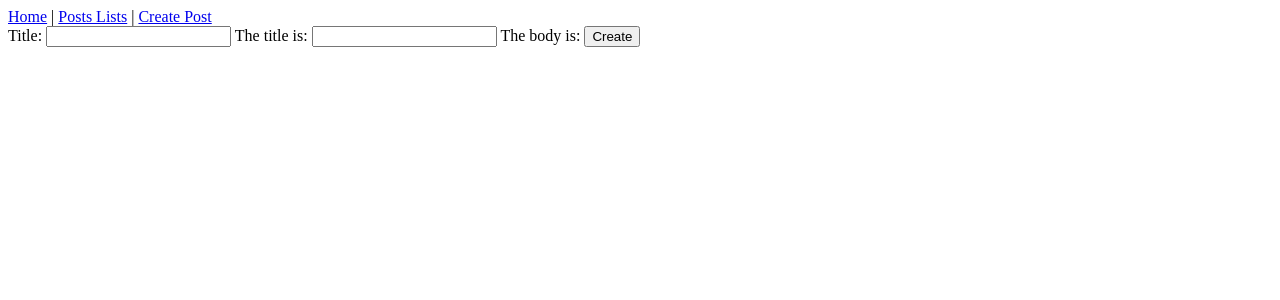
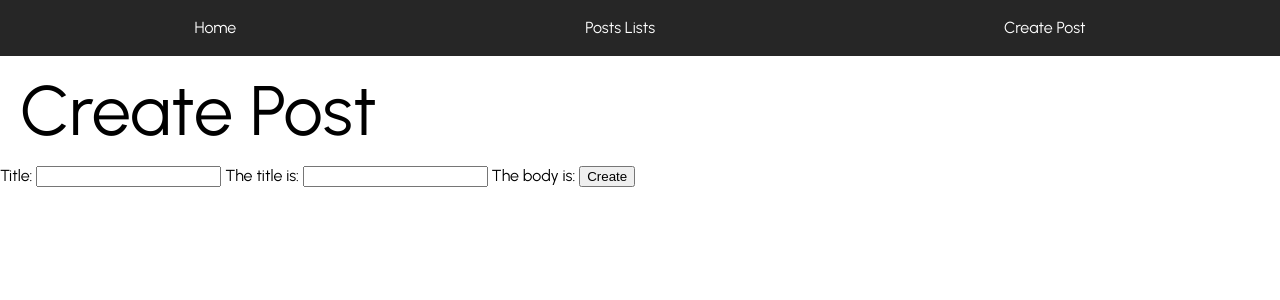
Before and after one commit to danieltellezllinas/Feedy, a Vue app: page /posts/create in a window 1280 px wide. Shown: the top 300 px of the page. Built offline with nearby package versions, Linux system fonts and the light colour scheme.

Commit message:
Some styles

```diff
--- a/src/App.vue
+++ b/src/App.vue
@@ -1,11 +1,74 @@
 <template>
-  <nav>
-    <router-link to="/">Home</router-link> |
-    <router-link to="/posts">Posts Lists</router-link> |
-    <router-link to="/posts/create">Create Post</router-link>
-  </nav>
+  <Navbar />
   <router-view />
 </template>
 
-<!-- <style>
-</style> -->
+<script>
+import Navbar from "./components/Navbar.vue";
+export default {
+  name: "App",
+  components: {
+    Navbar,
+  },
+};
+</script>
+
+<style>
+@import url('https://fonts.googleapis.com/css2?family=Urbanist:ital,wght@0,100;0,200;0,300;0,400;0,500;0,600;0,700;0,800;0,900;1,100;1,200;1,300;1,400;1,500;1,600;1,700;1,800;1,900&display=swap');
+
+html, body, div, span, applet, object, iframe,
+h1, h2, h3, h4, h5, h6, p, blockquote, pre,
+a, abbr, acronym, address, big, cite, code,
+del, dfn, em, img, ins, kbd, q, s, samp,
+small, strike, strong, sub, sup, tt, var,
+b, u, i, center,
+dl, dt, dd, ol, ul, li,
+fieldset, form, label, legend,
+table, caption, tbody, tfoot, thead, tr, th, td,
+article, aside, canvas, details, embed,
+figure, figcaption, footer, header, hgroup,
+menu, nav, output, ruby, section, summary,
+time, mark, audio, video {
+	margin: 0;
+	padding: 0;
+	border: 0;
+	font-size: 100%;
+	font: inherit;
+	vertical-align: baseline;
+}
+/* HTML5 display-role reset for older browsers */
+article, aside, details, figcaption, figure,
+footer, header, hgroup, menu, nav, section {
+	display: block;
+}
+body {
+	line-height: 1;
+}
+ol, ul {
+	list-style: none;
+}
+blockquote, q {
+	quotes: none;
+}
+blockquote:before, blockquote:after,
+q:before, q:after {
+	content: '';
+	content: none;
+}
+table {
+	border-collapse: collapse;
+	border-spacing: 0;
+}
+a{
+  text-decoration:none;
+  color: white;
+}
+
+p{
+  color: #262626;
+}
+
+body{
+  font-family: 'Urbanist', sans-serif;
+}
+</style>
--- a/src/components/DeletePost.vue
+++ b/src/components/DeletePost.vue
@@ -1,5 +1,5 @@
 <template>
-    <button v-on:click="detelePost(id)">Delete post {{ id }}</button>
+  <img v-on:click="detelePost(id)" class='img--icondelete' src="https://cdn-icons-png.flaticon.com/512/458/458594.png" />
 </template>
 
 <script>
@@ -8,19 +8,32 @@ export default {
   name: "DeletePost",
 
   props: {
-        id: Number
+    id: Number,
   },
 
   methods: {
     detelePost(id) {
       fetch(`https://jsonplaceholder.typicode.com/posts/${id}`, {
-                method: 'DELETE',
-            }).then(() => {
-                this.$router.push('/posts').then(() => {
-                    window.alert('Post deleted')
+        method: "DELETE",
       })
-            }).catch((err) => { console.error(err) })
+        .then(() => {
+          this.$router.push("/posts").then(() => {
+            window.alert("Post deleted");
+          });
+        })
+        .catch((err) => {
+          console.error(err);
+        });
     },
   },
 };
 </script>
+
+<style>
+
+.img--icondelete{
+  width: 20px;
+  height: fit-content;
+}
+
+</style>
--- a/src/components/GetPosts.vue
+++ b/src/components/GetPosts.vue
@@ -1,11 +1,13 @@
 <template>
-  <div v-for="post in posts" :key="post.id">
-    <a class="div--global" :href="`/posts/${post.id}`">
+<h1 class="h1--titleglobal">Post Lists</h1>
+<div class="div--global">
+  <div class="div--globalpost" v-for="post in posts" :key="post.id">
+    <a :href="`/posts/${post.id}`">
       <p>{{ post.title }}</p>
-      <p>Post id: {{ post.id }}</p>
     </a>
     <DeletePost :id="post.id" />
   </div>
+</div>
 </template>
 
 <script>
@@ -39,12 +41,26 @@ export default {
 </script>
 
 <style scoped>
-.div--global {
+
+.h1--titleglobal{
+  font-size: 70px;
+  padding: 20px;
+}
+
+.div--globalpost {
   background-color: #fdeee7;
   display: flex;
   width: fit-content;
   margin: 20px;
   padding: 20px;
   border-radius: 2px;
+  color: #262626;
+  width: 200px;
+  justify-content: space-between;
+}
+
+.div--global{
+  display: flex;
+  flex-wrap: wrap;
 }
 </style>
--- /dev/null
+++ b/src/components/Navbar.vue
@@ -0,0 +1,18 @@
+<template>
+  <nav class="navbar">
+    <router-link to="/">Home</router-link>
+    <router-link to="/posts">Posts Lists</router-link>
+    <router-link to="/posts/create">Create Post</router-link>
+  </nav>
+</template>
+
+<style>
+
+.navbar{
+  display: flex;
+  justify-content:space-around;
+  padding: 20px;
+  background-color: #262626;
+}
+
+</style>
--- a/src/views/CreatePost.vue
+++ b/src/views/CreatePost.vue
@@ -1,4 +1,5 @@
 <template>
+<h1 class="h1--titleglobal">Create Post</h1>
   <div>
     Title:
     <input type="text" v-model="post.title" />
@@ -47,3 +48,10 @@ export default {
   },
 };
 </script>
+
+<style>
+.h1--titleglobal{
+  font-size: 70px;
+  padding: 20px;
+}
+</style>
--- a/src/views/EditPost.vue
+++ b/src/views/EditPost.vue
@@ -1,11 +1,11 @@
 <template>
+<h1 class="h1--titleglobal">Edit Post</h1>
   <div>
-    Title:
+    <p>Title:</p>
     <input type="text" v-model="post.title" />
-    The title is: {{ post.title }}
+    <p>Body:</p>
     <input type="text" v-model="post.body" />
-    The body is: {{ post.body }}
-    <button v-on:click="editPost(post)">Aceptar</button>
+    <button v-on:click="editPost(post)">Editar</button>
   </div>
 </template>
 
@@ -60,3 +60,10 @@ export default {
   },
 };
 </script>
+
+<style>
+.h1--titleglobal{
+  font-size: 70px;
+  padding: 20px;
+}
+</style>
--- a/src/views/HomeView.vue
+++ b/src/views/HomeView.vue
@@ -1,17 +1,31 @@
 <template>
-  <div>
-    <p>Home</p>
+  <div class="home--divglobal">
+    <div class="home--divtitle">
+      <h1>CREATE BLOG EASILY</h1>
+      <p>Start with beautiful designs, then customize it to make what you like.</p>
+    </div>
   </div>
 </template>
 
-<!-- <script>
-// @ is an alias to /src
-import HelloWorld from "@/components/HelloWorld.vue";
+<style>
 
-export default {
-  name: "HomeView",
-  components: {
-    HelloWorld,
-  },
-};
-</script> -->
+.home--divglobal{
+  background-image: url("http://kits.artstudioworks.net/skye/wp-content/uploads/sites/5/2021/02/landing-img.jpg");
+  width: 100%;
+  height: 70vh;
+display: flex;
+align-items: center;
+justify-content: center;
+}
+
+.home--divglobal h1{
+  font-size: 50px;
+}
+
+.home--divtitle{
+  width: fit-content;
+  height: fit-content;
+}
+
+
+</style>
--- a/src/views/PostViewDetail.vue
+++ b/src/views/PostViewDetail.vue
@@ -1,10 +1,16 @@
 <template>
   <div>
     <div v-if="post !== null">
-      <a :href="`/posts/edit/${post.id}`">Edit post {{ id }}</a>
-      <DeletePost :id="post.id" />
-      <p>{{ post.title }}</p>
-      <p>{{ post.body }}</p>
+    <div class="div--iconseditanddelete">
+      <div class="div--globaliconseditanddelete">
+        <a :href="`/posts/edit/${post.id}`"><img class='img--iconedit' src='https://cdn-icons-png.flaticon.com/512/1159/1159633.png'/></a>
+        <DeletePost :id="post.id" />
+      </div>
+    </div>
+    <div class="div--globaltitleandbody">
+      <p class="p--titlepost">{{ post.title }}</p>
+      <p class="p--bodypost">{{ post.body }}</p>
+    </div>
     </div>
     <div v-else>Loading</div>
   </div>
@@ -40,3 +46,33 @@ export default {
   },
 };
 </script>
+
+<style>
+
+.img--iconedit{
+  width: 20px;
+  height: fit-content;
+}
+
+.div--globaliconseditanddelete{
+  width: 100px;
+  height: 50px;
+  display: flex;
+  align-items: center;
+  justify-content: space-around;
+}
+
+.p--titlepost{
+  font-size: 30px;
+  margin-bottom: 20px;
+}
+
+.div--globaltitleandbody{
+  padding: 16px;
+}
+
+.div--iconseditanddelete{
+  display: flex;
+    justify-content: end;
+}
+</style>
```
Lines whose indentation alone changed are shown as unchanged.
